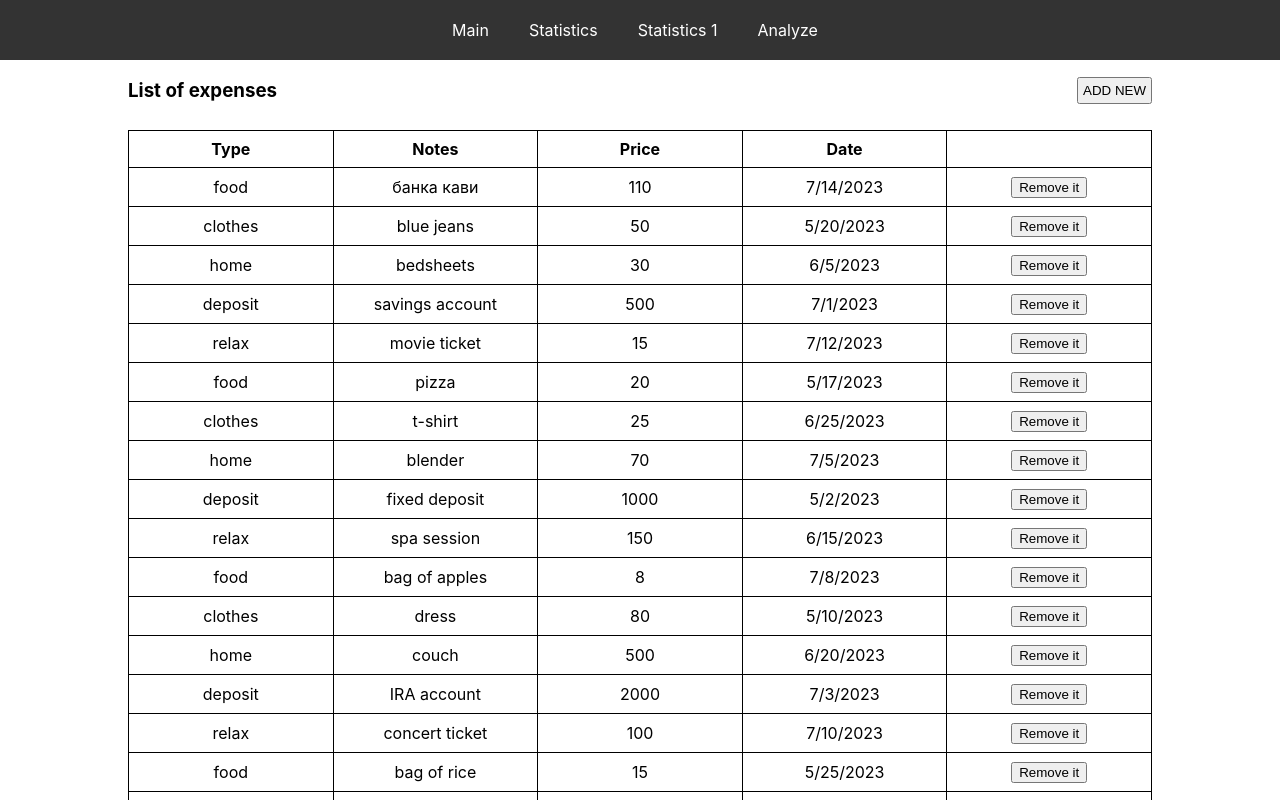
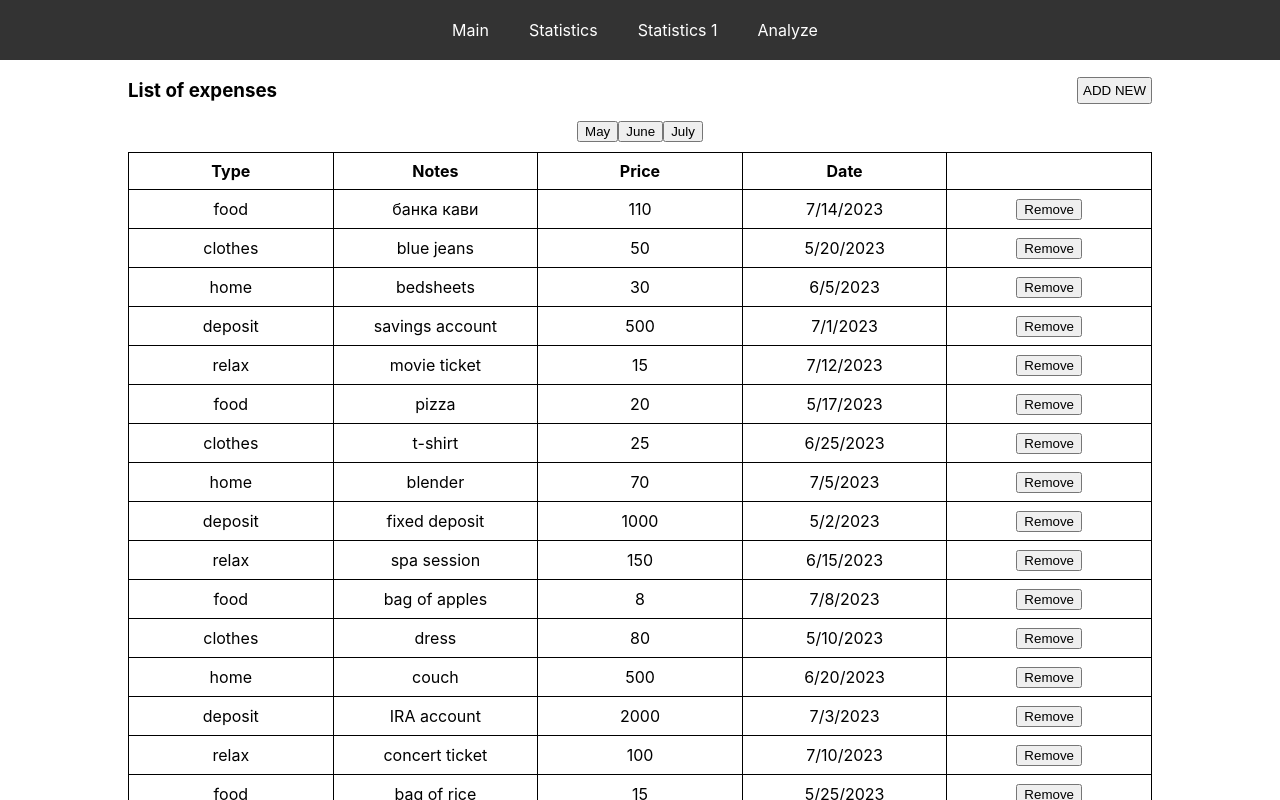
Before and after one commit to t-anpilov/expenses, a React (Create React App) app: page / in a window 1280 px wide. Shown: the top 800 px of the page. Built offline with nearby package versions, Linux system fonts and the light colour scheme.

Commit message:
refactored List container, added closing after adding item

```diff
--- a/src/components/Add.tsx
+++ b/src/components/Add.tsx
@@ -39,7 +39,7 @@ export const Add: React.FC<AddProps> = ({isOpen, onClose}) => {
         );
     };
 
-    const createNeArticle = () => {
+    const createNewArticle = () => {
 
         if (newType.current && newContent.current && newCost.current) {
 
@@ -52,9 +52,7 @@ export const Add: React.FC<AddProps> = ({isOpen, onClose}) => {
 
             if (_type && _content && _cost && _date) {
                 dispatch(addArticle({id: _id, type: _type, content: _content, cost: _cost, date: _date}));
-                newCost.current.value = '';
-                newContent.current.value = '';
-                newType.current.value = '';
+                onClose();
             };
 
         };
@@ -92,7 +90,7 @@ export const Add: React.FC<AddProps> = ({isOpen, onClose}) => {
         <div className ="flexContainer addActions">
             <button
                 className="btn"
-                onClick={createNeArticle}
+                onClick={createNewArticle}
             >
                 Add New
             </button>
--- a/src/components/List.tsx
+++ b/src/components/List.tsx
@@ -3,20 +3,13 @@ import { useAppSelector } from '../store/store';
 import { SingleArticle } from './SingleArticle';
 import { Add } from './Add';
 import { Statistics } from './Statistic';
+import { Table } from './Table';
 
 
 export const List = () => {
 
     const articles = useAppSelector(state => state.article.articles);
     const [isOpen, setIsOpen] = useState(false);
-
-    const emptyListMessage = () => {
-        return (
-            <tr>
-                <td colSpan={5}>No records yet</td>
-            </tr>
-        )
-    };
 
     const openModal = () => {
         setIsOpen(true);
@@ -27,6 +20,17 @@ export const List = () => {
         setIsOpen(false);
         document.body.classList.remove('modal-open');
     };
+
+    const showMonthStats = (month: number) => {
+        const _monthExpenses = [];
+        articles.map( item => {
+            let itemMonth = item.date.getMonth();
+            console.log(itemMonth);
+            if (month === itemMonth) _monthExpenses.push(item)
+        });
+
+
+    }
 
     return (
     <div className='mainContainer'>
@@ -39,33 +43,12 @@ export const List = () => {
             ADD NEW
         </button>
     </div>
-    <table className="expenseShown">
-        <thead>
-        <tr>
-            <th>Type</th>
-            <th>Notes</th>
-            <th>Price</th>
-            <th>Date</th>
-            <th></th>
-        </tr>
-        </thead>
-        <tbody>
-        {!articles.length ? emptyListMessage() : articles.map(article => {
-            return (
-                <SingleArticle
-                    key = {article.id}
-                    id = {article.id}
-                    type = {article.type}
-                    content = {article.content}
-                    cost = {article.cost}
-                    date = {article.date}
-                    isHidden = {isOpen}
-                />
-            )
-        })}
-        </tbody>
-
-    </table>
+    <div className='dateNavigation'>
+        <button onClick={()=>showMonthStats(4)}> May </button>
+        <button onClick={()=>showMonthStats(5)}> June </button>
+        <button onClick={()=>showMonthStats(6)}> July </button>
+    </div>
+    <Table expenses={articles} visible={isOpen} />
     <Statistics expenses={articles} />
     </div>
     );
--- a/src/components/SingleArticle.tsx
+++ b/src/components/SingleArticle.tsx
@@ -29,7 +29,7 @@ export const SingleArticle = (props: shownExpense) => {
                 <button
                     className={`${props.isHidden ? 'hiddenButton' : ''}`}
                     onClick={()=>removeHandler(props.id)}>
-                    Remove it
+                    Remove
                 </button>
             </td>
         </tr>
--- /dev/null
+++ b/src/components/Table.tsx
@@ -0,0 +1,49 @@
+import React, { useState } from 'react';
+import { Article } from '../store/features/articleSlice';
+import { SingleArticle } from './SingleArticle';
+
+interface tableProps {
+    expenses: Article[];
+    visible: boolean
+};
+
+export const Table = (props: tableProps) => {
+
+    const expenses = props.expenses;
+
+    const emptyListMessage = () => {
+        return <tr><td colSpan={5}>No records yet</td> </tr>
+    };
+
+    return(
+
+        <table className="expenseShown">
+        <thead>
+        <tr>
+            <th>Type</th>
+            <th>Notes</th>
+            <th>Price</th>
+            <th>Date</th>
+            <th></th>
+        </tr>
+        </thead>
+        <tbody>
+        {!expenses.length ? emptyListMessage() : expenses.map(expense => {
+            return (
+                <SingleArticle
+                    key = {expense.id}
+                    id = {expense.id}
+                    type = {expense.type}
+                    content = {expense.content}
+                    cost = {expense.cost}
+                    date = {expense.date}
+                    isHidden = {props.visible}
+                />
+            )
+        })}
+        </tbody>
+
+    </table>
+
+        );
+};
--- a/src/store/features/articleSlice.ts
+++ b/src/store/features/articleSlice.ts
@@ -1,5 +1,5 @@
 import { createSlice, PayloadAction } from "@reduxjs/toolkit";
-import { stateExample } from "./stateExample";
+import { stateExample } from "../stateExample";
 
 
 export interface Article {
@@ -30,7 +30,7 @@ export const ArticleSlice = createSlice({
     name: "article",
     initialState,
     reducers : {
-        addArticle: (state, action: PayloadAction<{ id: number, type: string, content: string, cost: number, date: Date }>) => {
+        addArticle: (state, action: PayloadAction<Article>) => {
            state.articles.push({
                 id: action.payload.id,
                 type: action.payload.type,
@@ -39,6 +39,10 @@ export const ArticleSlice = createSlice({
                 date: action.payload.date
            })
         },
+        updateArticle: (state, action: PayloadAction<Article>) => {
+            let index = state.articles.findIndex(item => item.id === action.payload.id);
+            state.articles[index] = action.payload;
+         },
         removeArticle: (state, action: PayloadAction<{ id: number }>) => {
             let index = state.articles.findIndex(item => item.id === action.payload.id);
             state.articles.splice(index, 1)
--- a/src/store/features/stateExample.ts
+++ b/src/store/stateExample.ts
@@ -1,4 +1,4 @@
-import { Article } from "./articleSlice"
+import { Article } from "./features/articleSlice"
 
 export const stateExample : Article[] = [  {
     id: 1011101,
```
